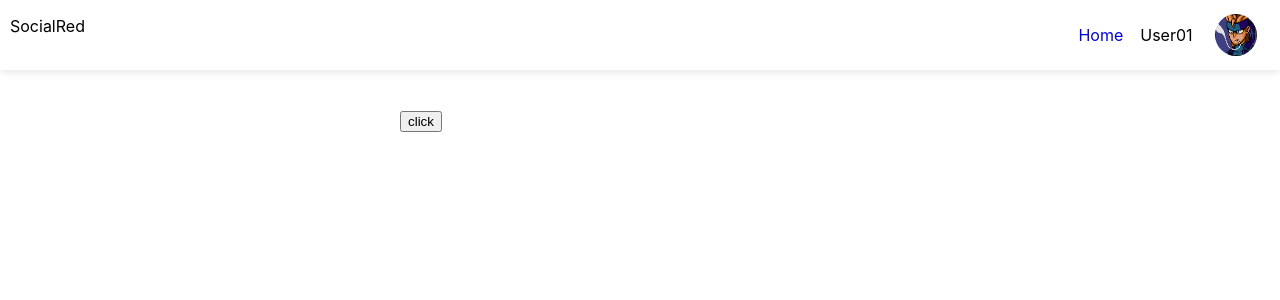
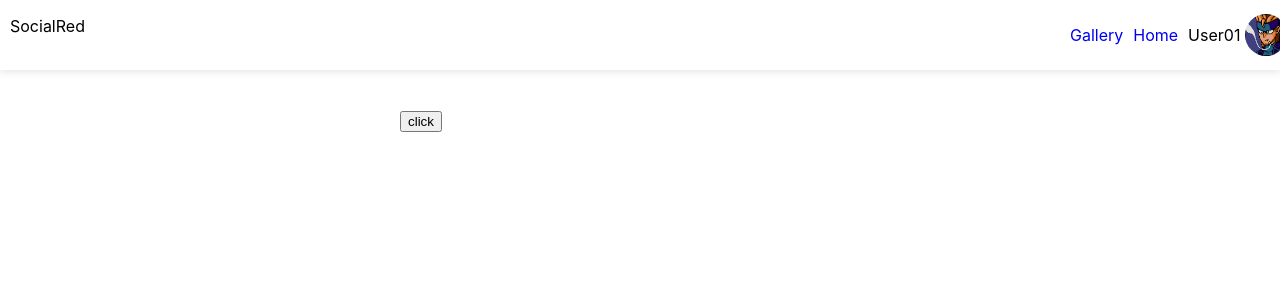
Before and after one commit to NetoCruz/MySocialRed, a React (Create React App) app: page /feed in a window 1280 px wide. Shown: the top 300 px of the page. Built offline with nearby package versions, Linux system fonts and the light colour scheme.

Commit message:
Details and pageHome added

```diff
--- a/public/index.html
+++ b/public/index.html
@@ -24,6 +24,9 @@
       work correctly both with client-side routing and a non-root public URL.
       Learn how to configure a non-root public URL by running `npm run build`.
     -->
+    <link rel="preconnect" href="https://fonts.googleapis.com">
+<link rel="preconnect" href="https://fonts.gstatic.com" crossorigin>
+<link href="https://fonts.googleapis.com/css2?family=Poppins:wght@300;400;600&display=swap" rel="stylesheet">
     <title>SocialRed</title>
   </head>
   <body>
--- a/src/App.js
+++ b/src/App.js
@@ -5,13 +5,15 @@
 import Gallery from './Components/Gallery';
 import Profile from './Components/Profile';
 import Data from './Data'
+import Home from './Components/Home';
 
 function App() {
   return (
 
        <Routes>
 
-         <Route  path='/' element={<Gallery/>}/>
+         <Route  path='/' element={<Home/>}/>
+         <Route  path='/gallery' element={<Gallery/>}/>
          <Route  path='/profile/:id' element={<Profile data={Data}/>}/>
          <Route path='/feed' element={<Feed data={Data}/>}/>
        </Routes>
--- a/src/Components/Header.css
+++ b/src/Components/Header.css
@@ -21,6 +21,7 @@
 }
 .header--user a{
     text-decoration: none;
+    margin-right: 10px;
 }
 
 .header--user img{
--- a/src/Components/Header.js
+++ b/src/Components/Header.js
@@ -8,6 +8,9 @@
         <div className="header--body">
         <p className="header--title">SocialRed</p>
         <div className="header--user">
+        <Link to="/gallery">
+            Gallery
+            </Link>
             <Link to="/feed">
             Home
             </Link>
```
